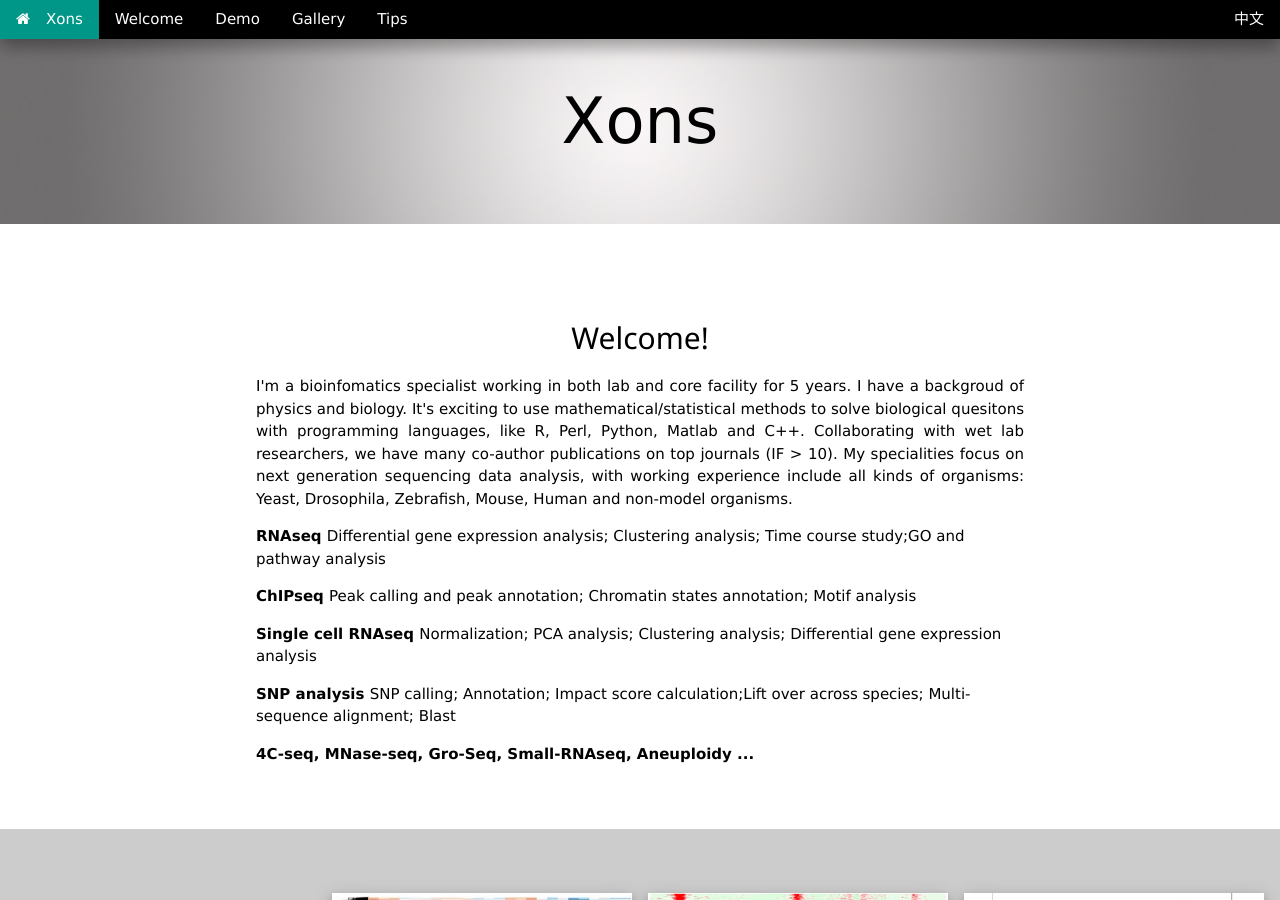
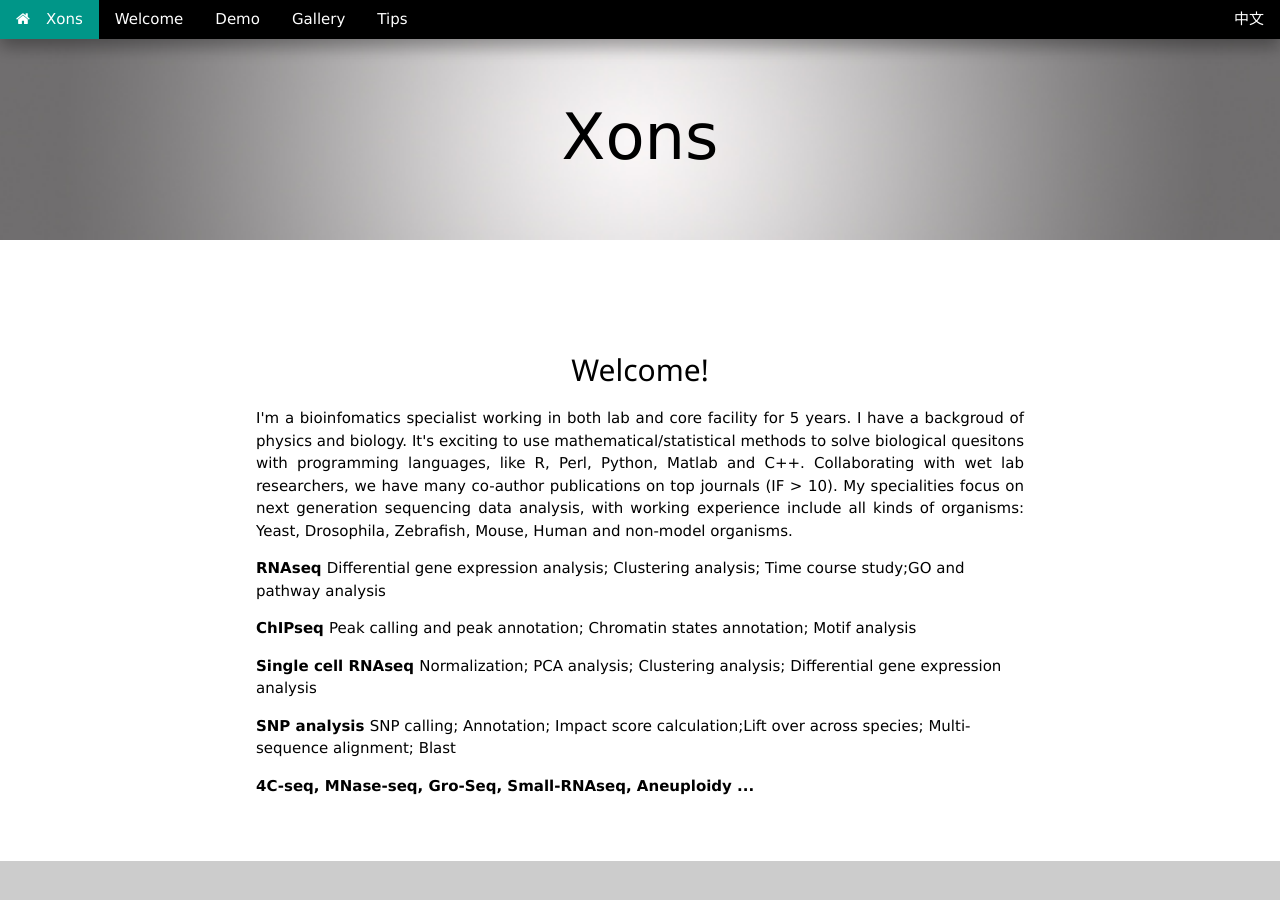
Before and after one commit to xons/xons.github.io, a Jekyll site: the page built from index.html, in a window 1280 px wide and 900 px high. Built offline with Jekyll 4.4.1, drawn with Linux system fonts in a browser that asks for light colours; nearby versions of some CDN libraries; library files that are not in the unit come from our copies.

Commit message:
Update index.html

```diff
--- a/index.html
+++ b/index.html
@@ -3,7 +3,7 @@ layout: default
 title: Xons
 ---
 <!-- Header image -->
-<div class="w3-display-container w3-padding-16">
+<div class="w3-display-container w3-padding-32">
   <img src="/img/bg.jpg" alt="background" style="width:100%">
   <div class="w3-display-middle w3-jumbo">Xons</div>
 </div>
```
